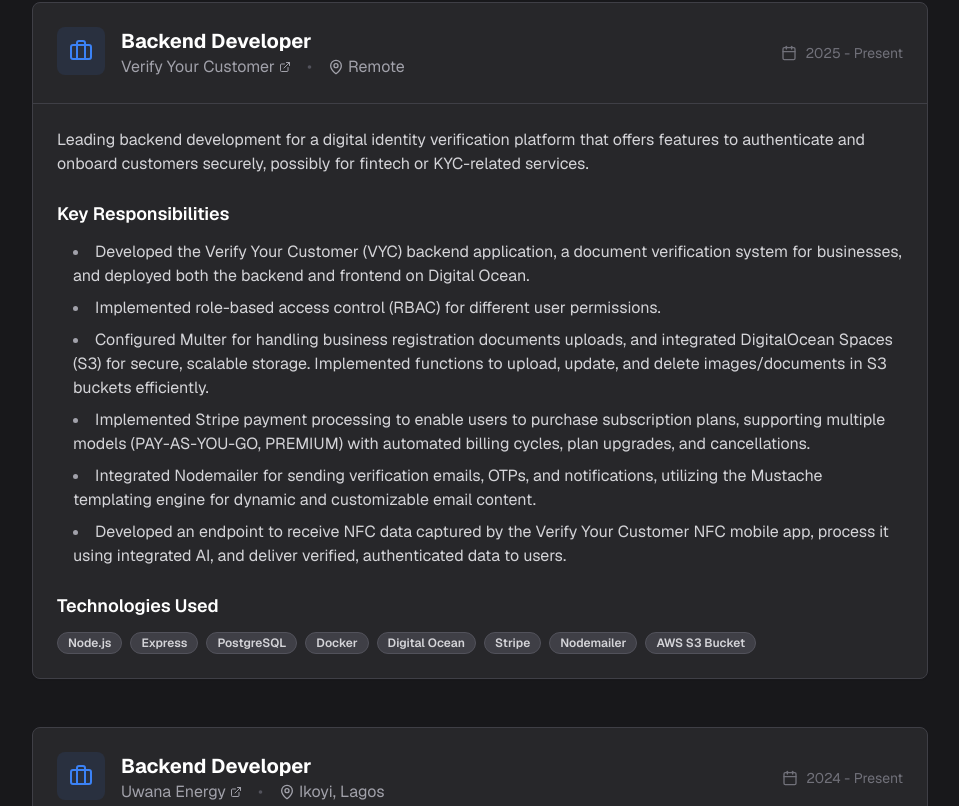
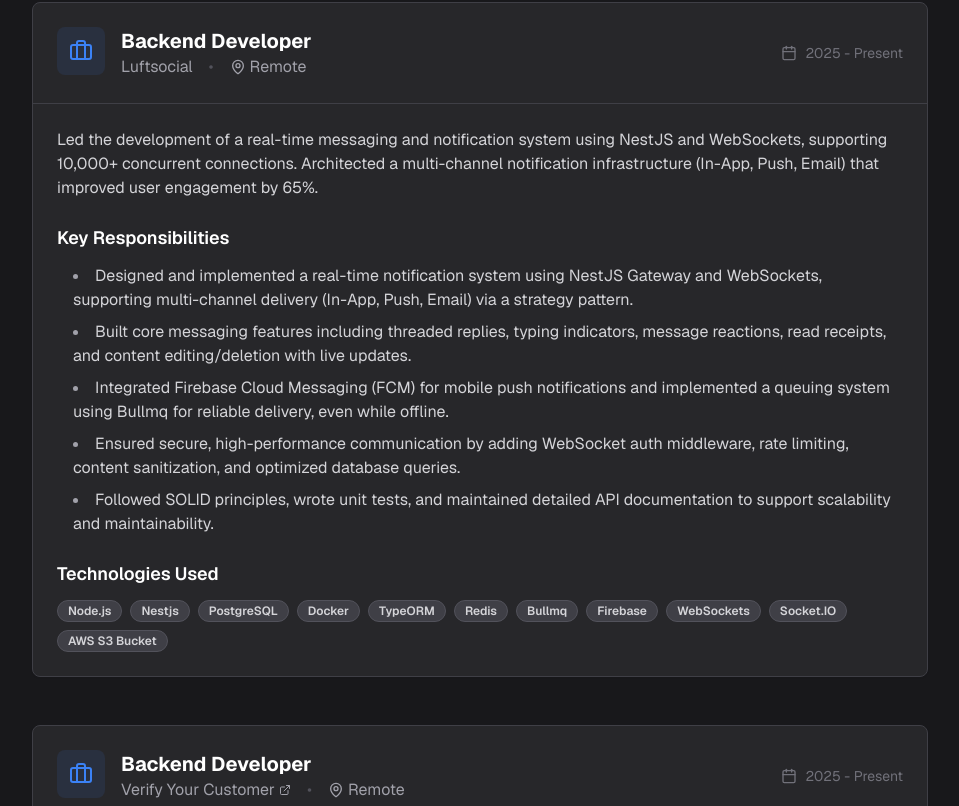
Before and after one commit to wilfred95/portfolio, a Next.js app: page / in a window 1280 px wide. Shown: the part 3414-4220 px from the top of the page, without its empty margins (160-1119 px from the left). Built offline with nearby package versions, Linux system fonts and the light colour scheme.

Commit message:
feature:Added new experience details

```diff
--- a/components/experience.tsx
+++ b/components/experience.tsx
@@ -23,6 +23,37 @@ export default function Experience() {
   const experiences: Experience[] = [
     {
       id: 1,
+      position: "Backend Developer",
+      company: "Luftsocial",
+      location: "Remote",
+      period: "2025 - Present",
+      description:
+        "Led the development of a real-time messaging and notification system using NestJS and WebSockets, supporting 10,000+ concurrent connections. Architected a multi-channel notification infrastructure (In-App, Push, Email) that improved user engagement by 65%.",
+      responsibilities: [
+        "Designed and implemented a real-time notification system using NestJS Gateway and WebSockets, supporting multi-channel delivery (In-App, Push, Email) via a strategy pattern.",
+        "Built core messaging features including threaded replies, typing indicators, message reactions, read receipts, and content editing/deletion with live updates.",
+        "Integrated Firebase Cloud Messaging (FCM) for mobile push notifications and implemented a queuing system using Bullmq for reliable delivery, even while offline.",
+        "Ensured secure, high-performance communication by adding WebSocket auth middleware, rate limiting, content sanitization, and optimized database queries.",
+        "Followed SOLID principles, wrote unit tests, and maintained detailed API documentation to support scalability and maintainability.",
+
+      ],
+      technologies: [
+        "Node.js",
+        "Nestjs",
+        "PostgreSQL",
+        "Docker",
+        "TypeORM",
+        "Redis",
+        "Bullmq",
+        "Firebase",
+        "WebSockets",
+        "Socket.IO",
+        "AWS S3 Bucket",
+      ],
+      // companyUrl: "https://vyc-c5zkr.ondigitalocean.app/",
+    },
+    {
+      id: 2,
       position: "Backend Developer",
       company: "Verify Your Customer",
       location: "Remote",
@@ -50,7 +81,7 @@ export default function Experience() {
       companyUrl: "https://vyc-c5zkr.ondigitalocean.app/",
     },
     {
-      id: 2,
+      id: 3,
       position: "Backend Developer",
       company: "Uwana Energy",
       location: "Ikoyi, Lagos",
@@ -80,7 +111,7 @@ export default function Experience() {
       companyUrl: "https://uwanaconnect.com/",
     },
     {
-      id: 3,
+      id: 4,
       position: "Backend Developer",
       company: "Sokozuri Africa",
       location: "Lekki, Lagos",
@@ -113,7 +144,7 @@ export default function Experience() {
       companyUrl: "https://www.sokozuri.com/",
     },
     {
-      id: 4,
+      id: 5,
       position: "Backend Developer",
       company: "Nupat Technologies",
       location: "Yaba, Lagos",
@@ -129,7 +160,7 @@ export default function Experience() {
       companyUrl: "https://nupat.com/",
     },
     {
-      id: 5,
+      id: 6,
       position: "Backend Developer",
       company: "Qoinpal",
       location: "Yaba, Lagos",
```
Also changed, not shown: 1 other file (tests, documents, lock files or other folders).
